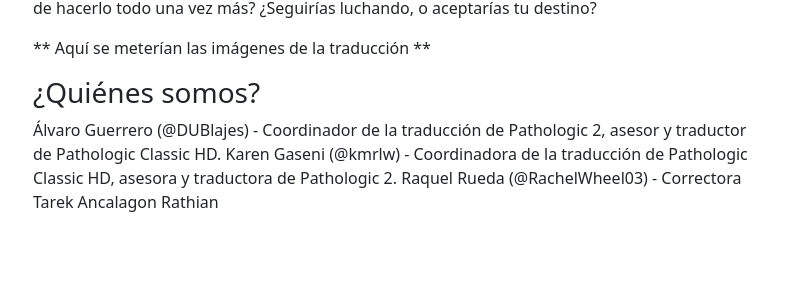
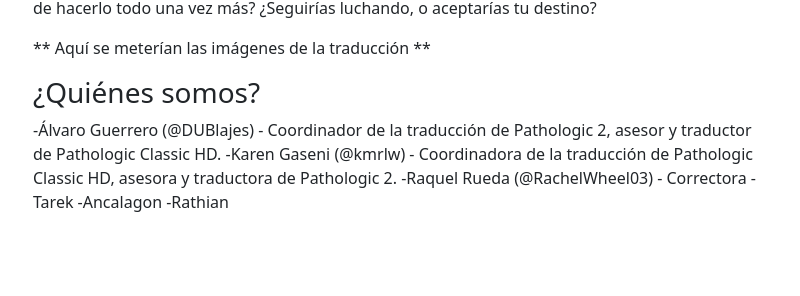
Before and after one commit to pathologic-es/pathologic-es.github.io, a Jekyll site: the page built from index.md, in a window 1280 px wide. Shown: the part 1149-1445 px from the top of the page, without its empty margins (239-1039 px from the left). Built offline with Jekyll 4.4.1, drawn with Linux system fonts in a browser that asks for light colours.

```diff
--- a/index.md
+++ b/index.md
@@ -32,9 +32,9 @@ El Pueblo está condenado. Pero, ¿y si la Muerte llamara a tu puerta y te ofrec
 
 ### ¿Quiénes somos?
 
-Álvaro Guerrero (@DUBlajes) - Coordinador de la traducción de Pathologic 2, asesor y traductor de Pathologic Classic HD.
-Karen Gaseni (@kmrlw) - Coordinadora de la traducción de Pathologic Classic HD, asesora y traductora de Pathologic 2.
-Raquel Rueda (@RachelWheel03) - Correctora
-Tarek
-Ancalagon
-Rathian
+-Álvaro Guerrero (@DUBlajes) - Coordinador de la traducción de Pathologic 2, asesor y traductor de Pathologic Classic HD.
+-Karen Gaseni (@kmrlw) - Coordinadora de la traducción de Pathologic Classic HD, asesora y traductora de Pathologic 2.
+-Raquel Rueda (@RachelWheel03) - Correctora
+-Tarek
+-Ancalagon
+-Rathian
```
